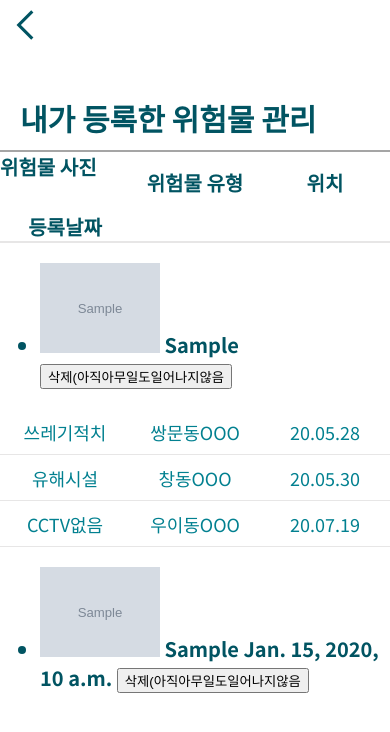
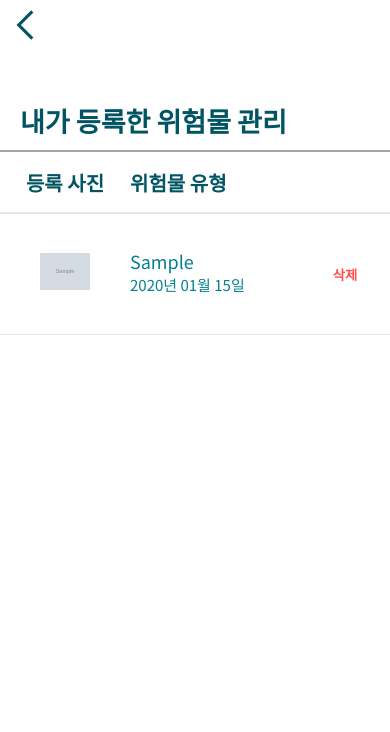
Before and after one commit to graduateProject-Indent/safety_map, a Django app: template safety_map/templates/manage_danger_map.html in a window 390 px wide. Shown: the top 732 px of the page. Run offline with Django 3.2, Linux system fonts and the light colour scheme; the template is opened without the code that fills it: values that come from a table or form of the project are taken from there, others are empty; tables that the repository leaves empty hold one stand-in row (values such as "Sample post"); grey boxes marked "Sample" are stand-in pictures; parts of the project's set-up code (start-up, migrations or seed data) failed here and were passed over.

Commit message:
배포전 반응형 완성 준비

```diff
--- a/safety_map/static/css/manage_danger_map.css
+++ b/safety_map/static/css/manage_danger_map.css
@@ -27,7 +27,7 @@ body{
     margin-left: 2.0rem;
     grid-row: 2/3;
     grid-column: 1/3;
-    font-size: 3.0rem;
+    font-size: 2.7rem;
     margin: 0 0 0 2.0rem;
     align-self: end;
 }
@@ -158,7 +158,7 @@ input:checked + .slider:before {
 .danger_item_box{
     display: grid;
     grid-template-columns: repeat(3, 1fr);
-    grid-template-rows: repeat(1, 4.5rem);
+    grid-template-rows: repeat(2, 6rem);
     border-bottom: 0.1rem solid #E7E6E6;
     font-size: 1.8rem;
     font-weight: 400;
@@ -170,15 +170,58 @@ input:checked + .slider:before {
     color: #ffffff;
 }
 
-
-.title_type,
-.title_loc,
-.title_date,
-.danger_type,
-.danger_loc,
-.danger_date{
+.title_photo,
+.danger_photo{
     align-self: center;
     justify-self: center;
+}
+
+.title_type{
+    align-self: center;
+    justify-self: start;
+
+}
+
+.danger_photo{
+    grid-row: 1/3;
+    grid-column: 1/2;
+
+}
+.danger_type{
+    grid-row: 1/2;
+    grid-column: 2/3;
+    align-self: end;
+    justify-self: start;
+
+}
+.danger_date{
+    grid-row: 2/3;
+    grid-column: 2/4;
+    font-size: 1.5rem;
+    align-self: start;
+    justify-self: start;
+
+}
+.danger_delete_btn{
+    grid-row: 1/3;
+    grid-column: 3/4;
+    align-self: center;
+    justify-self: end;
+    margin-right: 2rem;
+    height: 3rem;
+    width: 5rem;
+    border-radius: 2.6rem;
+    color: #FF4F4F;
+    background-color:#fff;
+    cursor: pointer;
+    border: none;
+    font-weight: 600;
+
+}
+
+.danger_delete_btn:hover{
+    background-color: #f8585b;
+    color:#fff;
 }
 
 p{
--- a/safety_map/templates/manage_danger_map.html
+++ b/safety_map/templates/manage_danger_map.html
@@ -18,53 +18,24 @@
     </div>
 
     <div class="item_title_box">
-        <p class="title_photo">위험물 사진</p>
-
+        <p class="title_photo">등록 사진</p>
         <p class="title_type">위험물 유형</p>
-        <p class="title_loc">위치</p>
-        <p class="title_date">등록날짜</p>
     </div>
 
     <!--내가 등록한 위험물 예시-->
     <table>
         {% for list in user_danger_list %}
-            <ul>
-                <li>
-                    <img src="{{list.danger_img.url}}" width="120">
-                    {{list.danger_type}}
-                    <input type="button" value = "삭제(아직아무일도일어나지않음">
-                </li>
-            </ul>
+        <div class="danger_item_box">
+
+                    <div class="danger_photo"><img  src="{{list.danger_img.url}}" style="width: 5rem;"></div>
+                    <p class="danger_type">{{list.danger_type}}</p>
+                    <p class="danger_date">{{list.create_at|make_list|slice:':4'|join:"" }}년 {{list.create_at|make_list|slice:'5:7'|join:"" }}월 {{list.create_at|make_list|slice:'8:10'|join:""}}일</p>
+                    <input class="danger_delete_btn" type="button" value = "삭제"  >
+
+        </div>
+
         {% endfor %}
     </table>
 
-    <div class="danger_item_box">
-        <p class="danger_type">쓰레기적치</p>
-        <p class="danger_loc">쌍문동OOO</p>
-        <p class="danger_date">20.05.28</p>
-    </div>
-    <div class="danger_item_box">
-        <p class="danger_type">유해시설</p>
-        <p class="danger_loc">창동OOO</p>
-        <p class="danger_date">20.05.30</p>
-    </div>
-    <div class="danger_item_box">
-        <p class="danger_type">CCTV없음</p>
-        <p class="danger_loc">우이동OOO</p>
-        <p class="danger_date">20.07.19</p>
-    </div>
-
-    <table>
-        {% for list in user_danger_list %}
-            <ul>
-                <li>
-                    <img src="{{list.danger_img.url}}" width="120">
-                    {{list.danger_type}}
-                    {{list.create_at}}
-                    <input type="button" value = "삭제(아직아무일도일어나지않음">
-                </li>
-            </ul>
-        {% endfor %}
-    </table>
 </body>
 </html>
```
